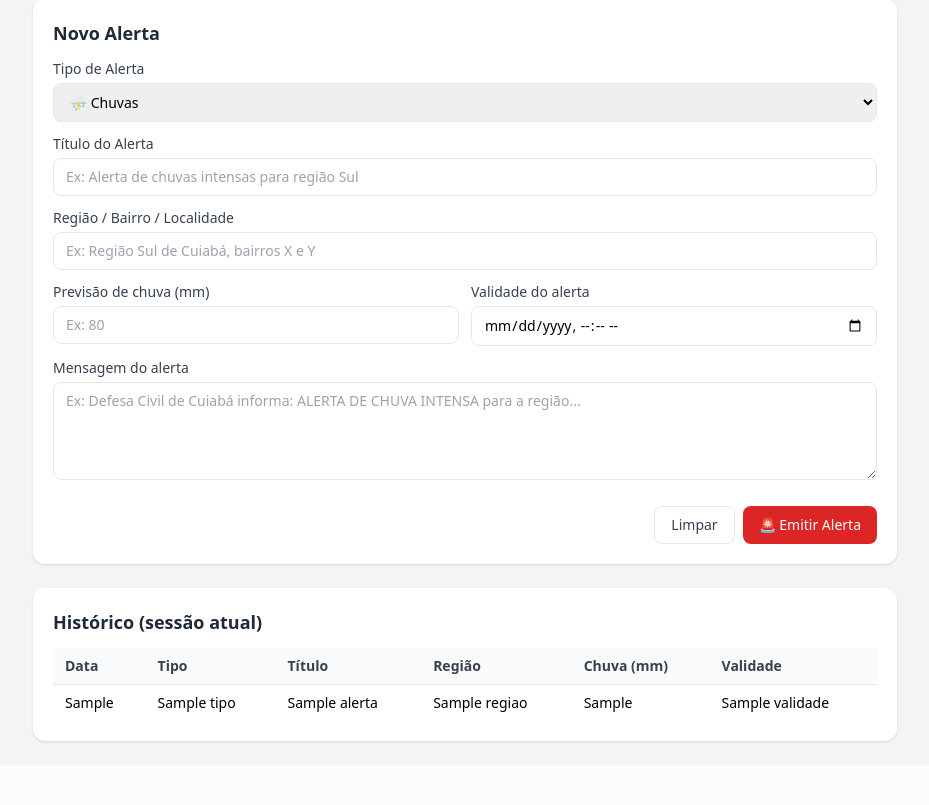
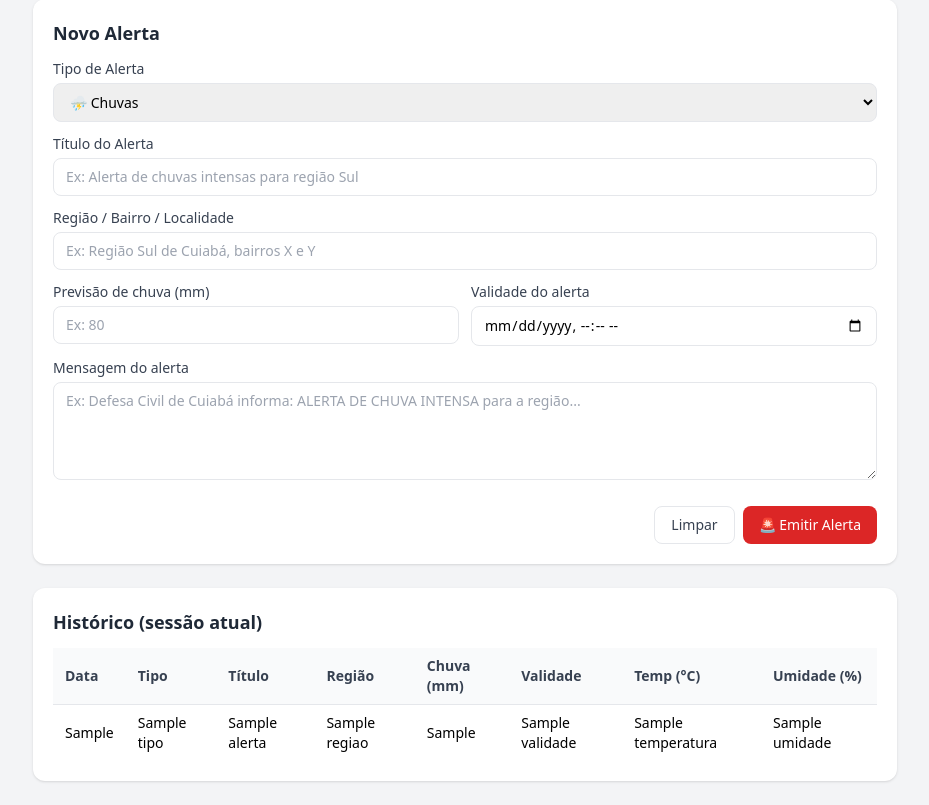
Before and after one commit to jpauloasx/gerador-laudos, a Flask app: template templates/alerta.html in a window 1280 px wide. Shown: the part 73-878 px from the top of the page, without its empty margins (175-1104 px from the left). Before the commit the page ends 816 px from the top, so only its background shows below. Run offline with Flask 3, Linux system fonts and the light colour scheme; the template is opened without the code that fills it: most values are stand-ins (such as "Sample title", 1, 10 or a date in 2020); parts of the project's set-up code (start-up, migrations or seed data) failed here and were passed over; some libraries are stand-ins or nearby versions.

Commit message:
Update alerta.html

```diff
--- a/templates/alerta.html
+++ b/templates/alerta.html
@@ -116,6 +116,8 @@
                 <th class="px-3 py-2 text-left">Região</th>
                 <th class="px-3 py-2 text-left">Chuva (mm)</th>
                 <th class="px-3 py-2 text-left">Validade</th>
+                <th class="px-3 py-2 text-left">Temp (°C)</th>
+                <th class="px-3 py-2 text-left">Umidade (%)</th>
               </tr>
             </thead>
             <tbody>
@@ -127,6 +129,8 @@
                 <td class="px-3 py-2">{{ a.regiao }}</td>
                 <td class="px-3 py-2">{{ a.chuva_mm or "-" }}</td>
                 <td class="px-3 py-2">{{ a.validade or "-" }}</td>
+                <td class="px-3 py-2">{{ a.temperatura or "-" }}</td>
+                <td class="px-3 py-2">{{ a.umidade or "-" }}</td>
               </tr>
               {% endfor %}
             </tbody>
```
